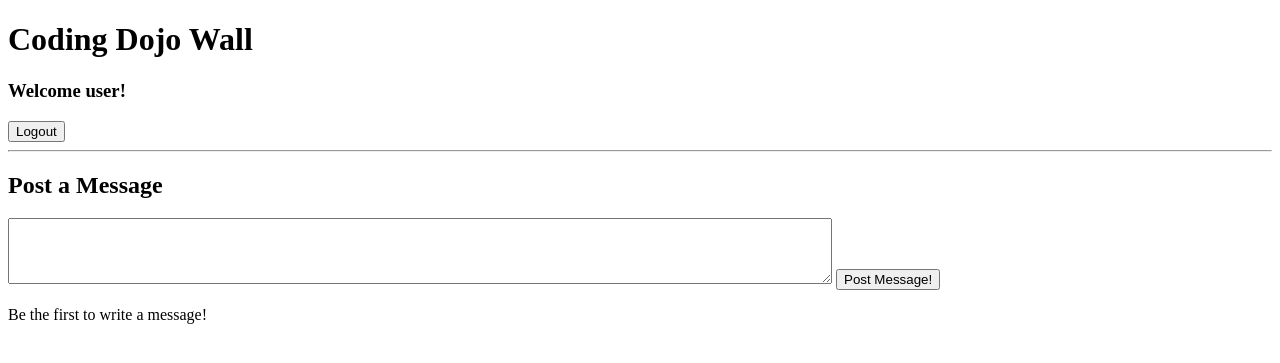
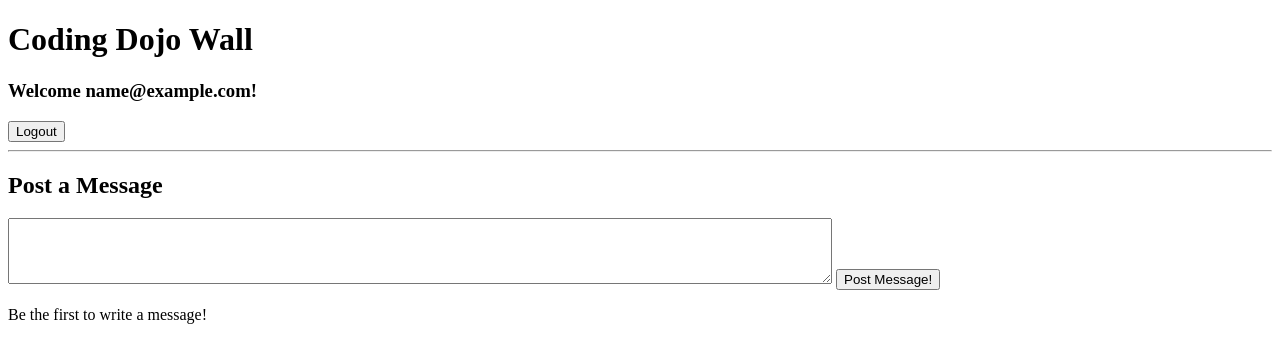
Before and after one commit to scottmarden/CD-python-flask-mysql-the_wall, a Flask app: template templates/wall.html in a window 1280 px wide. Shown: the top 363 px of the page. Run offline with Flask 2, Linux system fonts and the light colour scheme; the template is opened without the code that fills it, so the values that code supplies are empty; the visitor is signed in with stand-in values (Sample User, id 1).

Commit message:
Added functionality for displaying Welcome
e- when user is logged in

```diff
--- a/server.py
+++ b/server.py
@@ -98,7 +98,7 @@
 			'password': hash_pw
 		}
 		user_id = mysql.query_db(query, data)
-		session['user'] = email
+		session['user'] = request.form['f_name']
 		session['user_id'] = user_id
 		return redirect('/wall')
 
--- a/templates/wall.html
+++ b/templates/wall.html
@@ -10,7 +10,7 @@
 		<div id="wrapper">
 			<div id="header">
 				<h1>Coding Dojo Wall</h1>
-				<h3>Welcome user!</h3>
+				<h3>Welcome {{ session['user'] }}!</h3>
 				<form action="/logout" method="post">
 					<input type="submit" value="Logout" name="logout" />
 				</form>
```
Also changed, not shown: static/css/style.css (line endings or trailing spaces).
